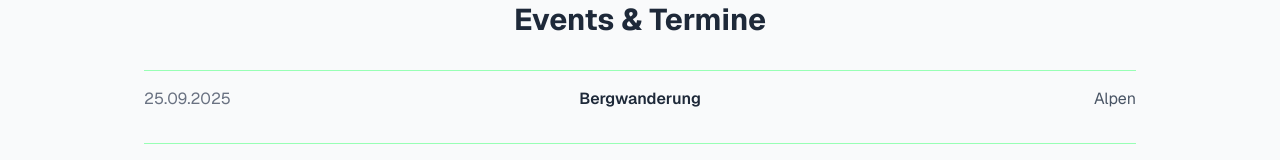
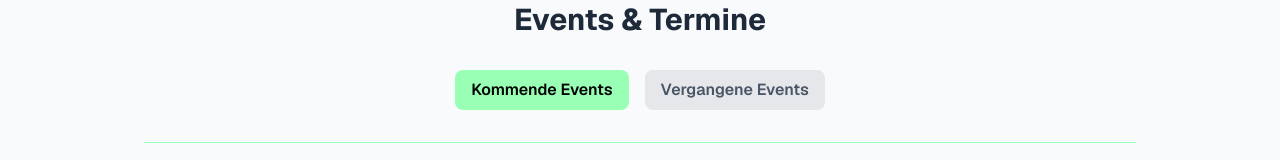
Before and after one commit to tmb-spec/tmbwebsite, a Next.js app: page / in a window 1280 px wide. Shown: the part 626-786 px from the top of the page. Built offline with nearby package versions, Linux system fonts and the light colour scheme.

Commit message:
Auto-Sortierung von Events nach Datum eingebaut

```diff
--- a/src/components/EventsSection.jsx
+++ b/src/components/EventsSection.jsx
@@ -1,6 +1,6 @@
 "use client";
 
-import { useEffect } from "react";
+import { useEffect, useState } from "react";
 import { motion, useAnimation } from "framer-motion";
 import { useInView } from "react-intersection-observer";
 
@@ -28,24 +28,93 @@ const events = [
   },
 ];
 
+// Hilfsfunktion: String -> Date (ohne Uhrzeit)
+function parseDate(dateStr) {
+  const [day, month, year] = dateStr.split(".");
+  const d = new Date(`${year}-${month}-${day}`);
+  d.setHours(0, 0, 0, 0); // auf Tagesanfang setzen
+  return d;
+}
+
+// Hilfsfunktion: Heute ohne Uhrzeit
+function getToday() {
+  const today = new Date();
+  today.setHours(0, 0, 0, 0);
+  return today;
+}
+
 export default function EventsSection() {
+  const [activeTab, setActiveTab] = useState("upcoming");
+  const [today, setToday] = useState(getToday());
+
+  // Aktualisiere "heute" einmal täglich nach Mitternacht
+  useEffect(() => {
+    const updateToday = () => setToday(getToday());
+
+    // ms bis Mitternacht
+    const midnight = new Date();
+    midnight.setHours(24, 0, 5, 0); // 5 Sekunden nach Mitternacht
+    const msUntilMidnight = midnight.getTime() - Date.now();
+
+    const timeout = setTimeout(() => {
+      updateToday();
+      // danach alle 24h
+      setInterval(updateToday, 24 * 60 * 60 * 1000);
+    }, msUntilMidnight);
+
+    return () => clearTimeout(timeout);
+  }, []);
+
+  // Events aufteilen
+  const upcomingEvents = events
+    .filter(e => parseDate(e.date) >= today) // heute noch inklusive
+    .sort((a, b) => parseDate(a.date) - parseDate(b.date));
+
+  const pastEvents = events
+    .filter(e => parseDate(e.date) < today) // strikt kleiner
+    .sort((a, b) => parseDate(b.date) - parseDate(a.date));
+
+  const displayedEvents = activeTab === "upcoming" ? upcomingEvents : pastEvents;
+
   return (
     <section className="py-16 bg-gray-50">
-      {/* Kompakte Übersicht ohne Karten */}
       <div className="max-w-5xl mx-auto mb-12 px-4">
         <h2 className="text-3xl font-bold mb-8 text-center">Events & Termine</h2>
+
+        {/* Tabs */}
+        <div className="flex justify-center mb-8 space-x-4">
+          <button
+            onClick={() => setActiveTab("upcoming")}
+            className={`px-4 py-2 rounded-lg font-semibold transition ${
+              activeTab === "upcoming"
+                ? "bg-[#98FFB5] text-black"
+                : "bg-gray-200 text-gray-600 hover:bg-gray-300"
+            }`}
+          >
+            Kommende Events
+          </button>
+          <button
+            onClick={() => setActiveTab("past")}
+            className={`px-4 py-2 rounded-lg font-semibold transition ${
+              activeTab === "past"
+                ? "bg-[#98FFB5] text-black"
+                : "bg-gray-200 text-gray-600 hover:bg-gray-300"
+            }`}
+          >
+            Vergangene Events
+          </button>
+        </div>
+
+        {/* Kompakte Übersicht */}
         <div className="space-y-4">
-          {events.map((event) => (
+          {displayedEvents.map((event) => (
             <div
               key={event.id}
               className="relative py-4 border-t border-t-[#98FFB5] last:border-b last:border-b-[#98FFB5]"
             >
-              {/* Titel mittig */}
               <span className="absolute left-1/2 transform -translate-x-1/2 bg-gray-50 px-3 font-semibold">
                 {event.title}
               </span>
-
-              {/* Datum und Ort */}
               <div className="flex justify-between">
                 <span className="text-gray-500">{event.date}</span>
                 <span className="text-gray-600">{event.location}</span>
@@ -57,7 +126,7 @@ export default function EventsSection() {
 
       {/* Scroll-animierte Karten */}
       <div className="max-w-3xl mx-auto px-4 space-y-16">
-        {events.map(event => (
+        {displayedEvents.map(event => (
           <AnimatedEventCard key={event.id} event={event} />
         ))}
       </div>
@@ -67,9 +136,7 @@ export default function EventsSection() {
 
 function AnimatedEventCard({ event }) {
   const controls = useAnimation();
-  const [ref, inView] = useInView({
-    threshold: 0.5,
-  });
+  const [ref, inView] = useInView({ threshold: 0.5 });
 
   useEffect(() => {
     if (inView) {
```
